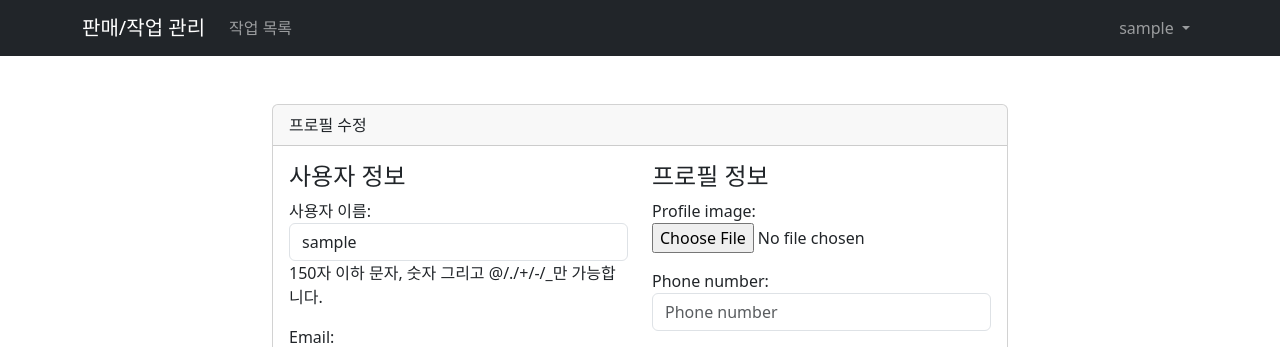
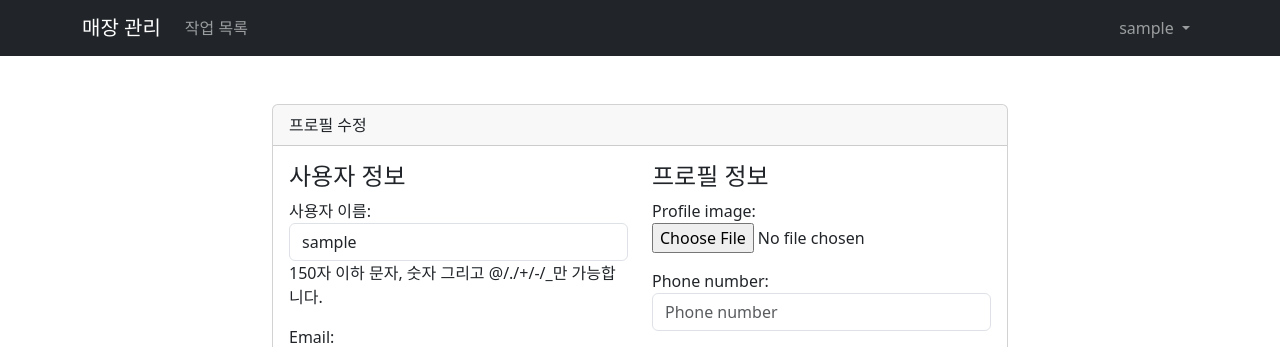
Before and after one commit to colacan01/saleswork, a Django app: page /accounts/profile/edit/ in a window 1280 px wide. Shown: the top 347 px of the page. Run offline with Django 5.2, Linux system fonts and the light colour scheme; the visitor is signed in with stand-in values (Sample User, id 1).

Commit message:
네비게이션 바의 브랜드 이름을 '판매/작업 관리'에서 '매장 관리'로 변경하고, 사용자 인증 상태에 따라 메뉴 항목을 표시하도록 수정

```diff
--- a/templates/base.html
+++ b/templates/base.html
@@ -13,17 +13,19 @@
   <!-- 네비게이션 바 -->
   <nav class="navbar navbar-expand-lg navbar-dark bg-dark">
     <div class="container">
-      <a class="navbar-brand" href="{% url 'index' %}">판매/작업 관리</a>
+      <a class="navbar-brand" href="{% url 'index' %}">매장 관리</a>
       <button class="navbar-toggler" type="button" data-bs-toggle="collapse" data-bs-target="#navbarNav">
         <span class="navbar-toggler-icon"></span>
       </button>
       <div class="collapse navbar-collapse" id="navbarNav">
+        {% if user.is_authenticated %}
         <ul class="navbar-nav">
           <li class="nav-item">
             <a class="nav-link" href="{% url 'work_item_list' %}">작업 목록</a>
           </li>
           <!-- 추가 메뉴 항목 -->
         </ul>
+        {% endif %}
         <ul class="navbar-nav ms-auto">
           {% if user.is_authenticated %}
               <li class="nav-item dropdown">
```
